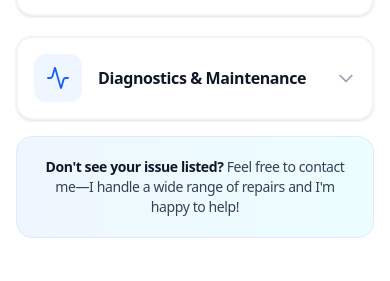
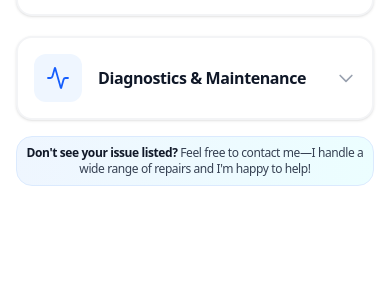
Before and after one commit to hadidi404/hadidi404.github.io, a Vue app: page /#/ in a window 390 px wide. Shown: the part 1220-1501 px from the top of the page. Built offline with nearby package versions, Linux system fonts and the light colour scheme.

Commit message:
Refine mobile layout and consistency across sections
- Standardize side note styling across contact, services, and service area
- Clean up contact section content
- Fix typography breakpoint inconsistency in repair card

```diff
--- a/src/components/sections/ContactSection.vue
+++ b/src/components/sections/ContactSection.vue
@@ -64,10 +64,6 @@
               </div>
             </a>
           </div>
-          <div class="w-full text-center bg-[#FEFCE8] rounded-xl p-4 border border-[#FFF085]">
-            <p class="text-sm text-gray-700"><span class="font-semibold text-gray-900">💡 Tip:</span> Include your device
-              model and issue description for faster assessment</p>
-          </div>
         </div>
       </div>
 
--- a/src/components/sections/ServiceAreaSection.vue
+++ b/src/components/sections/ServiceAreaSection.vue
@@ -19,8 +19,8 @@
         />
       </div>
       <LocationCard />
-      <div class="mt-4 sm:mt-8 outline rounded-2xl p-4 sm:p-6 outline-white/20 bg-white/8">
-        <p class="text-center text-sm sm:text-base"><span class="font-semibold">Not sure if I can reach you?</span> Send me a message and let's find out!</p>
+      <div class="mt-3 sm:mt-4 lg:mt-4 outline rounded-2xl p-2 sm:p-6 lg:p-3 outline-white/20 bg-white/8">
+        <p class="text-center text-xs sm:text-base"><span class="font-semibold">Not sure if I can reach you?</span> Send me a message and let's find out!</p>
       </div>
     </div>
 
--- a/src/components/sections/ServicesSection.vue
+++ b/src/components/sections/ServicesSection.vue
@@ -9,8 +9,8 @@
         />
       </div>
       <ServiceCard />
-      <div class="rounded-2xl w-full flex items-center justify-center bg-linear-to-r from-blue-50 to-cyan-50 border border-blue-100 py-5 px-6">
-        <p class="text-sm sm:text-base text-gray-700 text-center">
+      <div class="rounded-2xl w-full flex items-center justify-center bg-linear-to-r from-blue-50 to-cyan-50 border border-blue-100 p-2 sm:p-6 lg:p-3">
+        <p class="text-xs sm:text-base text-gray-700 text-center">
           <span class="font-semibold text-gray-900">Don't see your issue listed?</span>
           {{ ' ' }}Feel free to contact me—I handle a wide range of repairs and I'm happy to help!
         </p>
--- a/src/components/ui/LocationCard.vue
+++ b/src/components/ui/LocationCard.vue
@@ -1,5 +1,5 @@
 <template>
-  <div class="grid grid-cols-2 gap-4 sm:gap-8 pt-12">
+  <div class="grid grid-cols-2 gap-2 sm:gap-4 lg:gap-4 pt-12">
     <div
       v-for="(location, index) in locations"
       :key="index"
--- a/src/components/ui/RepairCard.vue
+++ b/src/components/ui/RepairCard.vue
@@ -25,7 +25,7 @@
           {{ card.title }}
         </h3>
       </div>
-      <p class="text-sm lg:text-base mt-1 lg:mt-3 text-gray-600 sm:text-center leading-relaxed">
+      <p class="text-sm sm:text-base mt-1 sm:mt-3 text-gray-600 sm:text-center leading-relaxed">
         {{ card.desc }}
       </p>
     </div>
```
